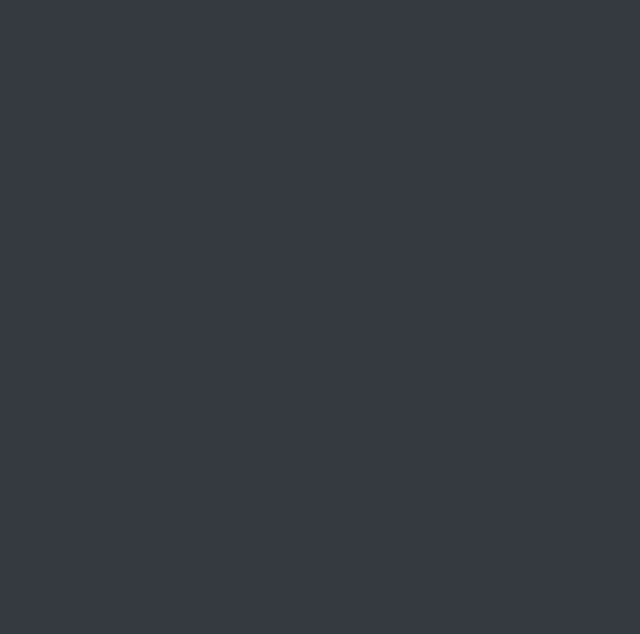
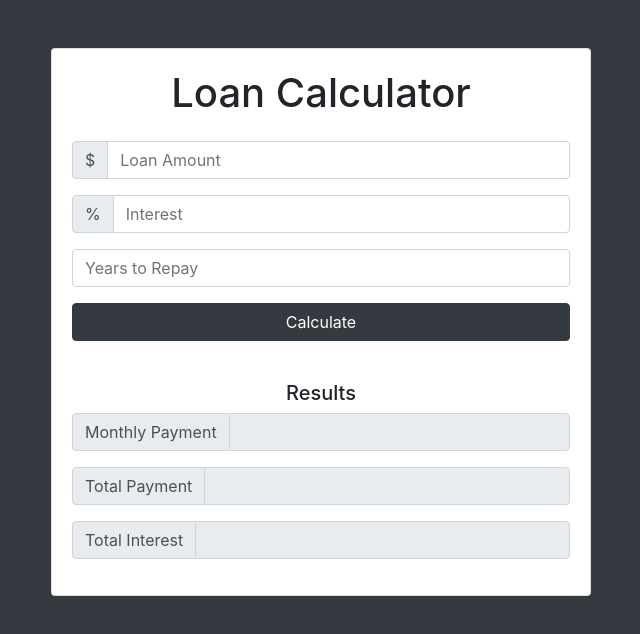
Before and after one commit to jemadd04/js-loan-calculator, a plain HTML site: page index.html in a window 1280 px wide. Shown: the whole page, without its empty margins (319-959 px from the left). Drawn offline with nearby package versions, Linux system fonts and the light colour scheme.

Commit message:
completed html markup, added loading gif

```diff
--- a/index.html
+++ b/index.html
@@ -9,11 +9,78 @@
     <link rel="stylesheet" href="https://stackpath.bootstrapcdn.com/bootstrap/4.1.3/css/bootstrap.min.css" integrity="sha384-MCw98/SFnGE8fJT3GXwEOngsV7Zt27NXFoaoApmYm81iuXoPkFOJwJ8ERdknLPMO" crossorigin="anonymous">
   </head>
   <body class="bg-dark">
+    <div class="container">
+      <div class="row">
+        <div class="col-md-6 mx-auto">
+          <div class="card card-body text-center mt-5">
+            <h1 class="heading display-5 pb-3">Loan Calculator</h1>
+            <form id="loan-form">
+              <div class="form-group">
+                <div class="input-group">
+                  <div class="input-group-prepend">
+                    <div class="input-group-text">$</div>
+                  </div>
+                  <input type="number" class="form-control" id="amount" placeholder="Loan Amount">
+                </div>
+              </div>
+              <div class="form-group">
+                <div class="input-group">
+                  <div class="input-group-prepend">
+                    <div class="input-group-text">%</div>
+                  </div>
+                  <input type="number" class="form-control" id="amount" placeholder="Interest">
+                </div>
+              </div>
+              <div class="form-group">
+                <input type="number" class="form-control" id="years" placeholder="Years to Repay">
+              </div>
+              <div class="form-group">
+                <input type="submit" value="Calculate" class="btn btn-dark btn-block">
+              </div>
+            </form>
+            <!-- LOADER HERE -->
+            <!-- <div id="loading">
+              <img src="img/loading.gif" alt="">
+            </div> -->
+            <!-- RESULTS -->
+            <div id="results" class="pt-4">
+            <h5>Results</h5>
+            <form id="loan-form">
+              <div class="form-group">
+                <div class="input-group">
+                  <div class="input-group-prepend">
+                    <div class="input-group-text">Monthly Payment</div>
+                  </div>
+                  <input type="number" class="form-control" id="monthly-payment" disabled>
+                </div>
+              </div>
+              <div class="form-group">
+                <div class="input-group">
+                  <div class="input-group-prepend">
+                    <div class="input-group-text">Total Payment</div>
+                  </div>
+                  <input type="number" class="form-control" id="total-payment" disabled>
+                </div>
+              </div>
+              <div class="form-group">
+                <div class="input-group">
+                  <div class="input-group-prepend">
+                    <div class="input-group-text">Total Interest</div>
+                  </div>
+                  <input type="number" class="form-control" id="total-interest" disabled>
+                </div>
+              </div>
+            </div>
+          </div>
+        </div>
+      </div>
+    </div>
 
     <!-- Optional JavaScript -->
     <!-- jQuery first, then Popper.js, then Bootstrap JS -->
     <script src="https://code.jquery.com/jquery-3.3.1.slim.min.js" integrity="sha384-q8i/X+965DzO0rT7abK41JStQIAqVgRVzpbzo5smXKp4YfRvH+8abtTE1Pi6jizo" crossorigin="anonymous"></script>
     <script src="https://cdnjs.cloudflare.com/ajax/libs/popper.js/1.14.3/umd/popper.min.js" integrity="sha384-ZMP7rVo3mIykV+2+9J3UJ46jBk0WLaUAdn689aCwoqbBJiSnjAK/l8WvCWPIPm49" crossorigin="anonymous"></script>
     <script src="https://stackpath.bootstrapcdn.com/bootstrap/4.1.3/js/bootstrap.min.js" integrity="sha384-ChfqqxuZUCnJSK3+MXmPNIyE6ZbWh2IMqE241rYiqJxyMiZ6OW/JmZQ5stwEULTy" crossorigin="anonymous"></script>
+    <script src="app.js"></script>
   </body>
 </html>
```
